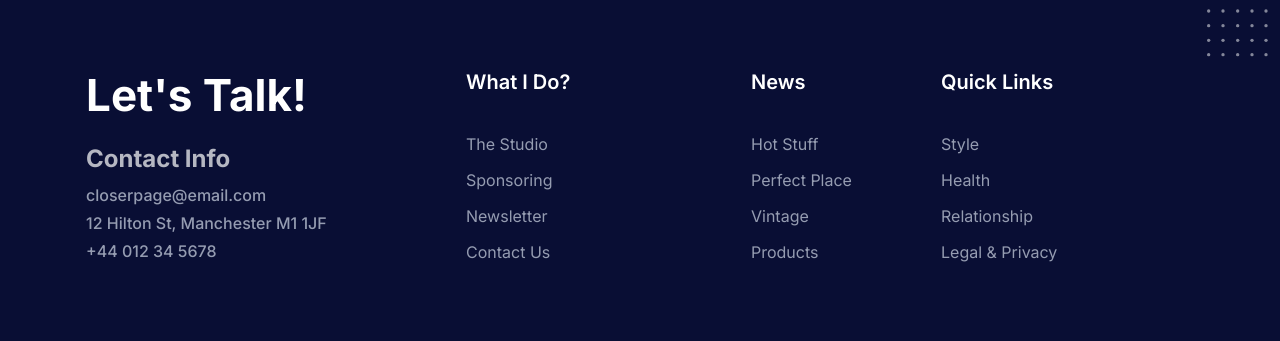
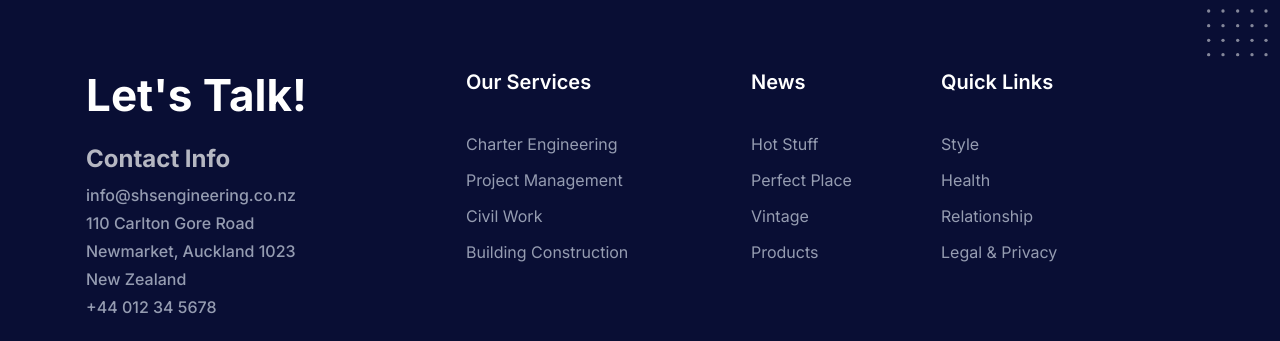
Before and after one commit to lin72h/shs-website, a Next.js app: page / in a window 1280 px wide. Shown: the part 1216-1557 px from the top of the page. Built offline with nearby package versions, Linux system fonts and the light colour scheme; no server answers.

Commit message:
footer update

```diff
--- a/src/components/Footer/FooterContact.tsx
+++ b/src/components/Footer/FooterContact.tsx
@@ -8,10 +8,16 @@ export default function FooterContact() {
         Contact Info
       </h3>
       <p className="mb-1 text-base font-medium text-body-color">
-        closerpage@email.com
+        info@shsengineering.co.nz
       </p>
       <p className="mb-1 text-base font-medium text-body-color">
-        12 Hilton St, Manchester M1 1JF
+        110 Carlton Gore Road
+      </p>
+      <p className="mb-1 text-base font-medium text-body-color">
+        Newmarket, Auckland 1023
+      </p>
+      <p className="mb-1 text-base font-medium text-body-color">
+        New Zealand
       </p>
       <p className="mb-1 text-base font-medium text-body-color">
         +44 012 34 5678
--- a/src/components/Footer/index.tsx
+++ b/src/components/Footer/index.tsx
@@ -19,7 +19,7 @@ export default function Footer() {
           <div className="w-full px-4 md:w-1/2 lg:w-3/12">
             <div className="mb-10">
               <h3 className="mb-9 text-xl font-semibold text-white">
-                What I Do?
+                Our Services
               </h3>
               <ul className="space-y-3">
                 {footerLinks.map((linkItem) => (
--- a/src/static-data/footer.tsx
+++ b/src/static-data/footer.tsx
@@ -4,26 +4,26 @@ import { v4 as uuid } from "uuid";
 export const footerLinks: FooterLink[] = [
   {
     id: uuid(),
-    title: "The Studio",
-    href: "#",
+    title: "Charter Engineering",
+    href: "/charter-engineering",
     external: false,
   },
   {
     id: uuid(),
-    title: "Sponsoring",
-    href: "#",
+    title: "Project Management",
+    href: "/project-management",
     external: false,
   },
   {
     id: uuid(),
-    title: "Newsletter",
-    href: "#",
+    title: "Civil Work",
+    href: "/civil-work",
     external: false,
   },
   {
     id: uuid(),
-    title: "Contact Us",
-    href: "/contact",
+    title: "Building Construction",
+    href: "/building-construction",
     external: false,
   },
 ];
```
